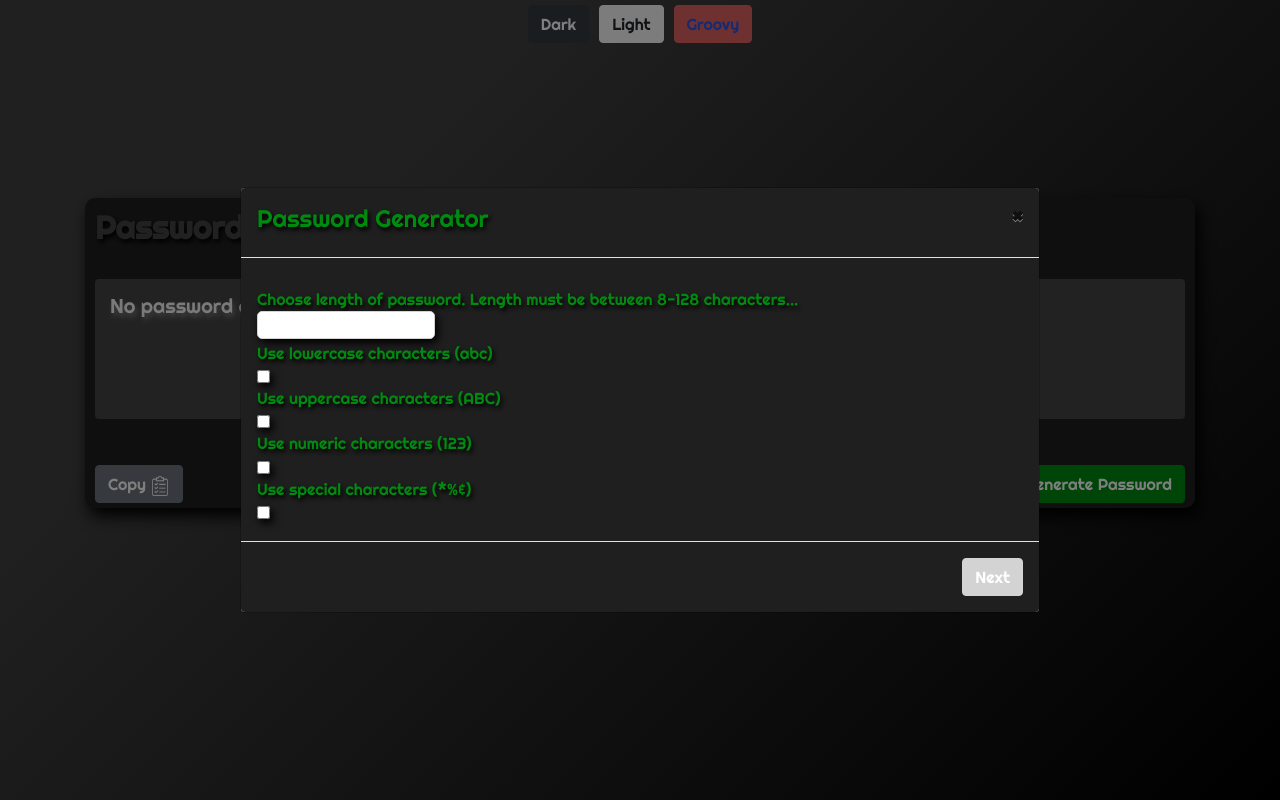
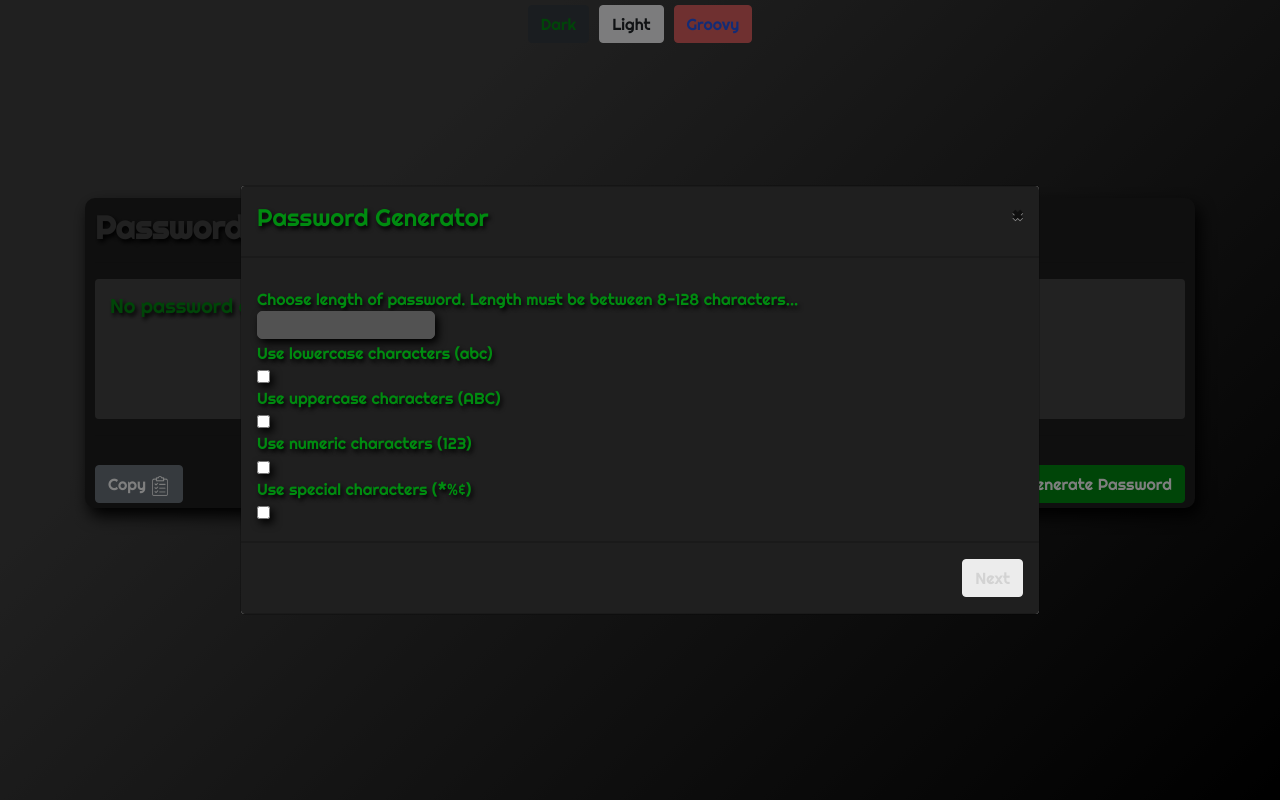
Before and after one commit to andrewvenson/Password_Generator, a React (Create React App) app: page / in a window 1280 px wide. Both pictures are taken after a click on the button "Generate Password". Built offline with nearby package versions, Linux system fonts and the light colour scheme.

Commit message:
styling finished

```diff
--- a/src/App.css
+++ b/src/App.css
@@ -20,7 +20,7 @@ body {
 .pgdiv:hover {
   /* background-color: white !important; */
   opacity: 0.9 !important;
-  box-shadow: 5px 8px 16px gray !important;
+  box-shadow: 2px 2px 16px black !important;
 }
 
 @media only screen and (max-width: 400px) {
--- a/src/App.js
+++ b/src/App.js
@@ -45,7 +45,7 @@ const App = () => {
       <Container style={{ display: "flex", justifyContent: "center" }}>
         <Button
           variant="dark"
-          style={{ margin: "5px" }}
+          style={{ margin: "5px", color: "#008b10" }}
           onClick={() => setBackground({ ...back, background: "dark" })}
         >
           Dark
@@ -136,7 +136,8 @@ const App = () => {
             <h5
               className="generatedText"
               style={{
-                color: "whitesmoke",
+                color: back["background"] === "dark" ? "#008b10" : "whitesmoke",
+                textShadow: "2px 3px 4px black",
               }}
             >
               {state.generatedPw}
--- a/src/Components/Prompt.js
+++ b/src/Components/Prompt.js
@@ -69,6 +69,10 @@ const Prompt = (props) => {
               border: "1px solid lightgray",
               borderRadius: "5px",
               marginBottom: "5px",
+              backgroundColor:
+                props.back["background"] === "dark" ? "#525252" : "whitesmoke",
+              borderColor:
+                props.back["background"] === "dark" ? "#525252" : "whitesmoke",
               boxShadow:
                 props.back["background"] === "dark"
                   ? "3px 4px 8px black"
--- a/src/Components/PromptModal.js
+++ b/src/Components/PromptModal.js
@@ -361,12 +361,20 @@ const PromptModal = (props) => {
               ? "black"
               : "#de6161",
         }
-      : { backgroundColor: "lightgray", borderColor: "lightgray" };
+      : {
+          backgroundColor: "#ECECEC",
+          borderColor: "#ECECEC",
+          color: "lightgray",
+        };
   };
 
   const backgroundColor = () => {
     return props.back["background"] === "dark"
-      ? { backgroundColor: "#1F1F1F" }
+      ? {
+          backgroundColor: "#1F1F1F",
+          borderBottom: "1px solid #1a1a1a",
+          borderTop: "1px solid #1a1a1a",
+        }
       : { backgroundColor: "whitesmoke" };
   };
 
```
